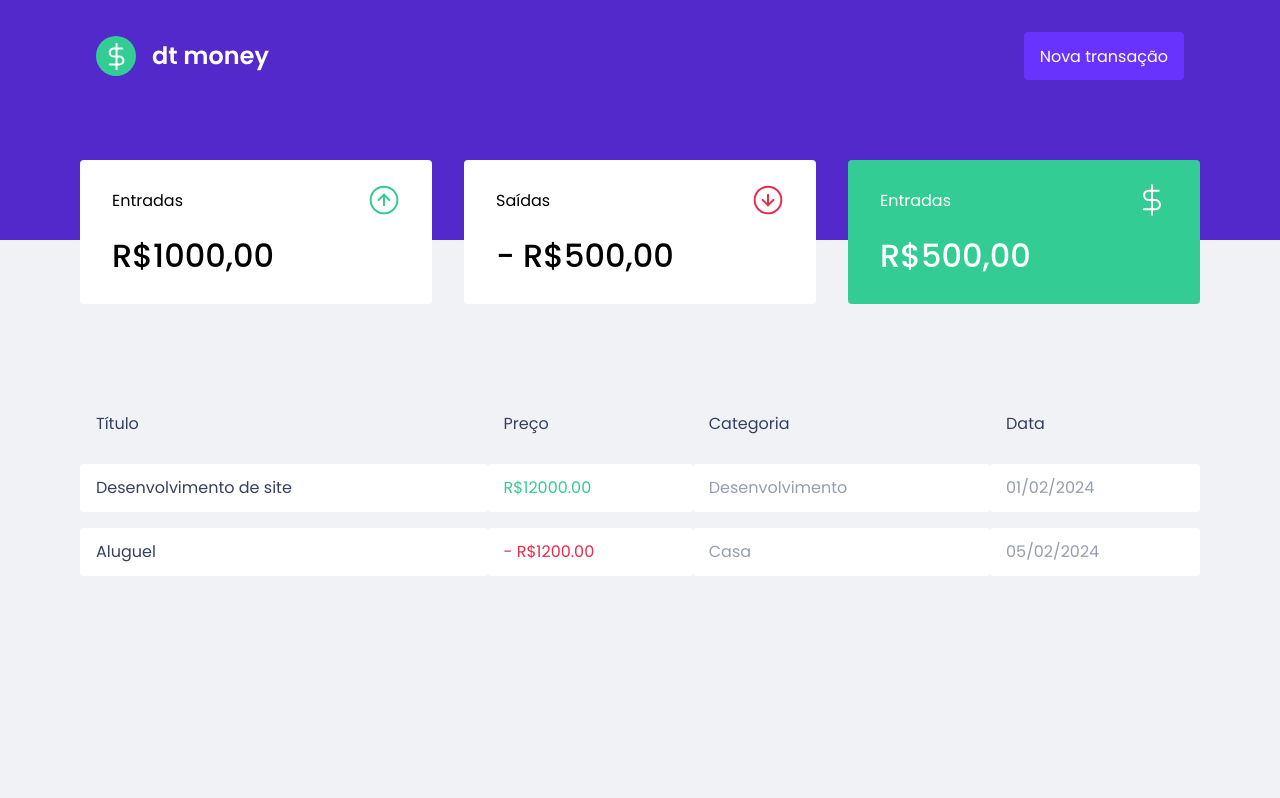
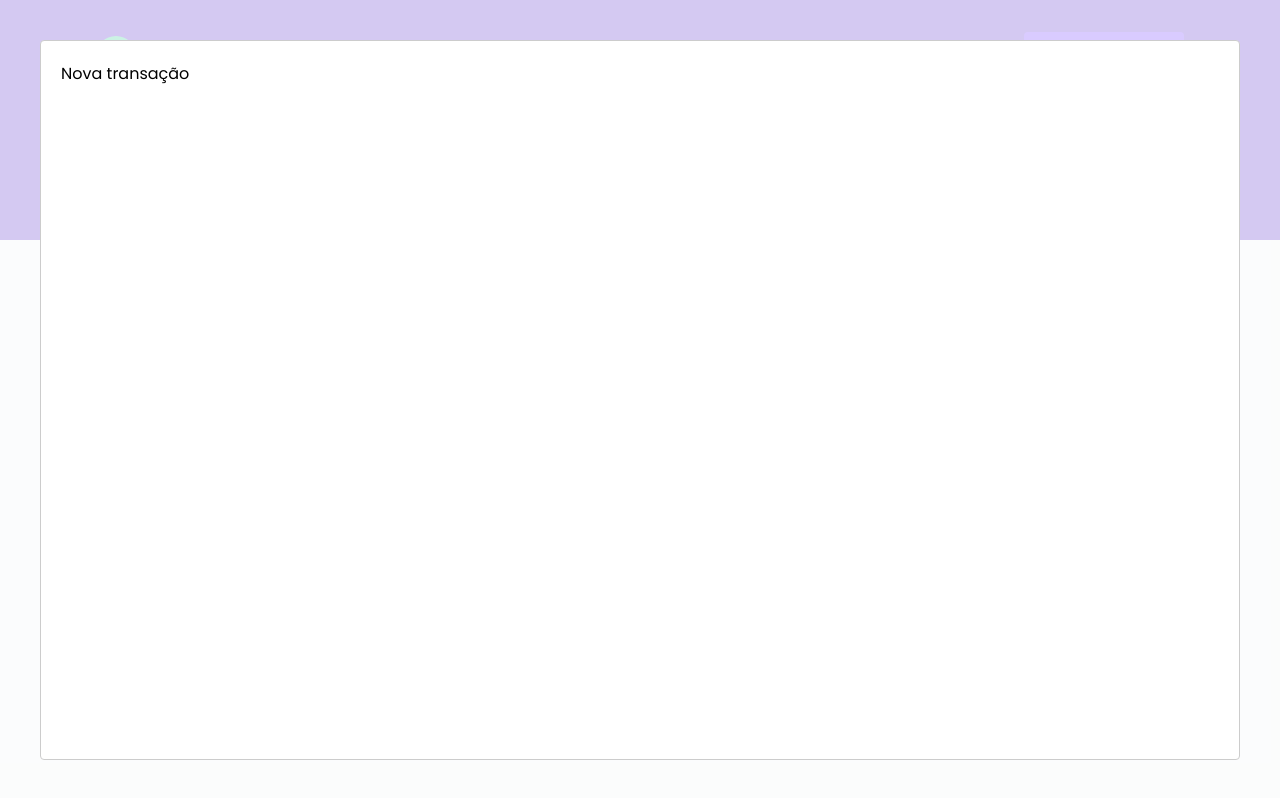
Before and after one commit to RafaQueiroz/dtmoney-react, a React (Create React App) app: page / in a window 1280 px wide. Both pictures are taken after a click on the button "Nova transação". Built offline with nearby package versions, Linux system fonts and the light colour scheme; no server answers; what miragejs would draw is missing.

Commit message:
add modal

```diff
--- a/package.json
+++ b/package.json
@@ -7,6 +7,7 @@
     "miragejs": "^0.1.48",
     "react": "^18.2.0",
     "react-dom": "^18.2.0",
+    "react-modal": "^3.16.1",
     "react-scripts": "5.0.1",
     "styled-components": "^6.1.8",
     "web-vitals": "^2.1.0"
@@ -19,6 +20,7 @@
     "@types/node": "^16.7.13",
     "@types/react": "^18.0.0",
     "@types/react-dom": "^18.0.0",
+    "@types/react-modal": "^3.16.3",
     "typescript": "^4.4.2"
   },
   "scripts": {
--- a/src/App.tsx
+++ b/src/App.tsx
@@ -1,12 +1,32 @@
 import { Dashboard } from "./components/Dashboard";
+import Modal from "react-modal";
 import { Header } from "./components/Header";
 import { GlobalStyle } from "./styles/global"
+import { useState } from "react";
 
 export function App() {
+
+  const [isNewTransactionOpen, setIsNewTransactionOpen] = useState(false);
+
+    function handleNewTransactionOpen(){
+        setIsNewTransactionOpen(true);
+    }
+
+    function handleNewTransactionClose(){
+        setIsNewTransactionOpen(false);
+    }
+
   return (
     <>
-      <Header/>
+      <Header onNewTransactionModalOpen={handleNewTransactionOpen}/>
       <Dashboard />
+
+      <Modal
+                isOpen={isNewTransactionOpen}
+                onRequestClose={handleNewTransactionClose}
+            >
+                Nova transação
+            </Modal>
       <GlobalStyle />
     </>
   );
--- a/src/components/Header/index.tsx
+++ b/src/components/Header/index.tsx
@@ -1,13 +1,16 @@
 import { Container, Content } from "./style";
 import logoImg from "../../assets/logo.svg"
 
+interface HeaderProps {
+    onNewTransactionModalOpen: () => void
+}
 
-export function Header(){
+export function Header({onNewTransactionModalOpen}: HeaderProps){
     return(
         <Container>
             <Content>
                 <img src={logoImg} alt="logo" />
-                <button>Nova transação</button>
+                <button onClick={onNewTransactionModalOpen}>Nova transação</button>
             </Content>
         </Container>
     )
```
Also changed, not shown: 1 other file (tests, documents, lock files or other folders).
